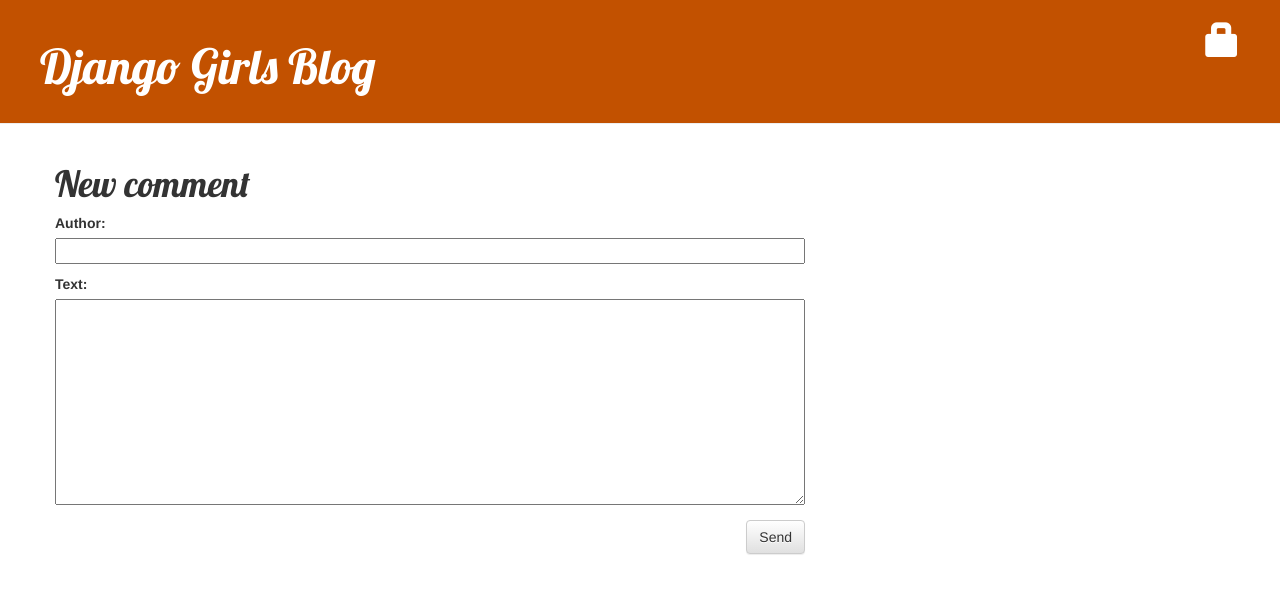
After one commit to JohnG-GH/my-first-blog, a Django app: page /post/1/comment/ in a window 1280 px wide. The commit adds this page. Shown: the top 594 px of the page. Run offline with Django 3.2, Linux system fonts and the light colour scheme; tables that the repository leaves empty hold one stand-in row (values such as "Sample post"); some libraries are stand-ins or nearby versions.

Commit message:
Added views to create/edit blog post inside the site and more.

```diff
--- a/blog/admin.py
+++ b/blog/admin.py
@@ -1,6 +1,7 @@
 from django.contrib import admin
-from .models import Post
+from .models import Post, Comment
 
 # Register your models here.
 
 admin.site.register(Post)
+admin.site.register(Comment)
--- a/blog/forms.py
+++ b/blog/forms.py
@@ -1,8 +1,16 @@
 from django import forms
-from .models import Post
+from django.forms import fields
+from .models import Post, Comment
 
 class PostForm(forms.ModelForm):
 
     class Meta:
         model = Post
         fields = ('title', 'text',)
+
+
+class CommentForm(forms.ModelForm):
+
+    class Meta:
+        model = Comment
+        fields = ('author', 'text',)
--- a/blog/models.py
+++ b/blog/models.py
@@ -17,3 +17,20 @@
 
     def __str__(self):
         return self.title
+
+
+class Comment(models.Model):
+    post = models.ForeignKey('blog.Post', on_delete=models.CASCADE, related_name='comments')
+    author = models.CharField(max_length=200)
+    text = models.TextField()
+    approved_comment = models.BooleanField(default=False)
+
+    def approve(self):
+        self.approved_comment = True
+        self.save()
+
+    def __str__(self):
+        return self.text
+
+    def approved_comments(self):
+        return self.comments.filter(approved_comments=True)
--- a/blog/static/css/blog.css
+++ b/blog/static/css/blog.css
@@ -51,3 +51,6 @@
 .post h2 a, .post h2 a:visited {
     color: #000000;
 }
+.comment {
+    margin: 20px 0px 20px 20px;
+}
--- /dev/null
+++ b/blog/templates/blog/add_comment_to_post.html
@@ -0,0 +1,9 @@
+{% extends 'blog/base.html' %}
+
+{% block content %}
+    <h1>New comment</h1>
+    <form method="POST" class="post-form">{% csrf_token %}
+        {{ form.as_p }}
+        <button type="submit" class="save btn btn-default">Send</button>
+    </form>
+{% endblock %}
--- a/blog/templates/blog/base.html
+++ b/blog/templates/blog/base.html
@@ -13,6 +13,10 @@
         <div class="page-header">
             {% if user.is_authenticated %}
                 <a href="{% url 'post_new' %}" class="top-menu"><span class="glyphicon glyphicon-plus"></span></a>
+                <a href="{% url 'post_draft_list' %}" class="top-menu"><span class="glyphicon glyphicon-edit"></span></a>
+                <p class="top-menu">Hello {{ user.username }} <small>(<a href="{% url 'logout' %}">Log out</a>)</small></p>
+            {% else %}
+                 <a href="{% url 'login' %}" class="top-menu"><span class="glyphicon glyphicon-lock"></span></a>
             {% endif %}
             <h1><a href="/">Django Girls Blog</a></h1>
         </div>
--- a/blog/templates/blog/post_list.html
+++ b/blog/templates/blog/post_list.html
@@ -8,6 +8,7 @@
             </div>
             <h2><a href="{% url 'post_detail' pk=post.pk %}">{{ post.title }}</a></h2>
             <p>{{ post.text|linebreaksbr }}</p>
+            <a href="{% url 'post_detail' pk=post.pk %}">Comments: {{ post.approved_comments.count }}</a>
         </div>
     {% endfor %}
 {% endblock %}
--- a/blog/urls.py
+++ b/blog/urls.py
@@ -6,4 +6,10 @@
     path('post/<int:pk>/', views.post_detail, name='post_detail'),
     path('post/new/', views.post_new, name='post_new'),
     path('post/<int:pk>/edit/', views.post_edit, name='post_edit'),
+    path('drafts/', views.post_draft_list, name='post_draft_list'),
+    path('post/<pk>/publish/', views.post_publish, name='post_publish'),
+    path('post/<pk>/remove/', views.post_remove, name='post_remove'),
+    path('post/<int:pk>/comment/', views.add_comment_to_post, name='add_comment_to_post'),
+    path('comment/<int:pk>/approve/', views.comment_approve, name='comment_approve'),
+    path('comment/<int:pk>/remove/', views.comment_remove, name='comment_remove'),
 ]
--- a/blog/views.py
+++ b/blog/views.py
@@ -1,8 +1,9 @@
+from django.contrib.auth.decorators import login_required
 from django.shortcuts import redirect
 from django.shortcuts import render, get_object_or_404
 from django.utils import timezone
-from .forms import PostForm
-from .models import Post
+from .forms import CommentForm, PostForm
+from .models import Comment, Post
 
 # Create your views here.
 def post_list(request):
@@ -13,19 +14,20 @@
     post = get_object_or_404(Post, pk=pk)
     return render(request, 'blog/post_detail.html', {'post': post})
 
+@login_required
 def post_new(request):
     if request.method == "POST":
         form = PostForm(request.POST)
         if form.is_valid():
             post = form.save(commit=False)
             post.author = request.user
-            post.published_date = timezone.now()
             post.save()
             return redirect('post_detail', pk=post.pk)
     else:
         form = PostForm()
     return render(request, 'blog/post_edit.html', {'form': form})
 
+@login_required
 def post_edit(request, pk):
     post = get_object_or_404(Post, pk=pk)
     if request.method == "POST":
@@ -33,9 +35,50 @@
         if form.is_valid():
             post = form.save(commit=False)
             post.author = request.user
-            post.published_date = timezone.now()
             post.save()
             return redirect('post_detail', pk=post.pk)
     else:
         form = PostForm(instance=post)
     return render(request, 'blog/post_edit.html', {'form': form})
+
+@login_required
+def post_draft_list(request):
+    posts = Post.objects.filter(published_date__isnull=True).order_by('created_date')
+    return render(request, 'blog/post_draft_list.html', {'posts': posts})
+
+@login_required
+def post_publish(request, pk):
+    post = get_object_or_404(Post, pk=pk)
+    post.publish()
+    return redirect('post_detail', pk=pk)
+
+@login_required
+def post_remove(request, pk):
+    post = get_object_or_404(Post, pk=pk)
+    post.delete()
+    return redirect('post_list')
+
+def add_comment_to_post(request, pk):
+    post = get_object_or_404(Post, pk=pk)
+    if request.method == "POST":
+        form = CommentForm(request.POST)
+        if form.is_valid():
+            comment = form.save(commit=False)
+            comment.post = post
+            comment.save()
+            return redirect('post_detail', pk=post.pk)
+    else:
+        form = CommentForm()
+    return render(request, 'blog/add_comment_to_post.html', {'form': form})
+
+@login_required
+def comment_approve(request, pk):
+    comment = get_object_or_404(Comment, pk=pk)
+    comment.approve()
+    return redirect('post_detail', pk=comment.post.pk)
+
+@login_required
+def comment_remove(request, pk):
+    comment = get_object_or_404(Comment, pk=pk)
+    comment.delete()
+    return redirect('post_destai', pk=comment.post.pk)
--- a/mysite/settings.py
+++ b/mysite/settings.py
@@ -27,6 +27,10 @@
 
 ALLOWED_HOSTS = ['*']
 
+
+# Login credentials
+
+LOGIN_REDIRECT_URL = '/'
 
 # Application definition
 
--- a/mysite/urls.py
+++ b/mysite/urls.py
@@ -16,7 +16,11 @@
 from django.contrib import admin
 from django.urls import path, include
 
+from django.contrib.auth import views
+
 urlpatterns = [
     path('admin/', admin.site.urls),
+    path('accounts/login/', views.LoginView.as_view(), name='login'),
+    path('accounts/logout/', views.LogoutView.as_view(next_page='/'), name='logout'),
     path('', include('blog.urls')),
 ]
```
Also changed, not shown: blog/templates/blog/post_detail.html (+27 -0 lines), blog/templates/blog/post_draft_list.html (added, +11 -0 lines), blog/templates/registration/login.html (added, +25 -0 lines), blog/migrations/0002_comment.py (added).
